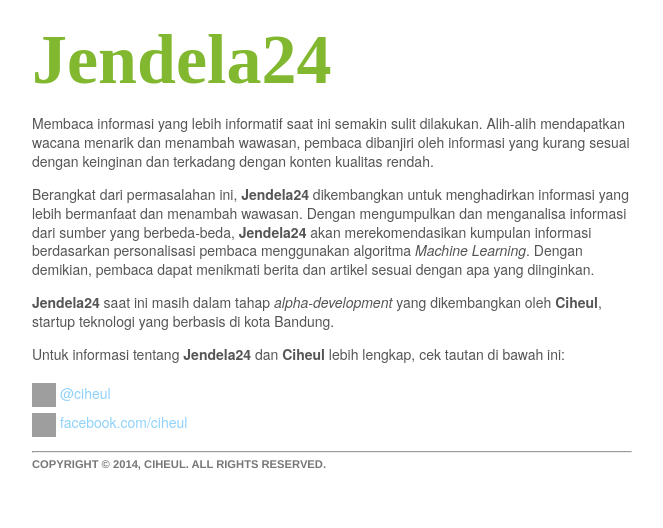
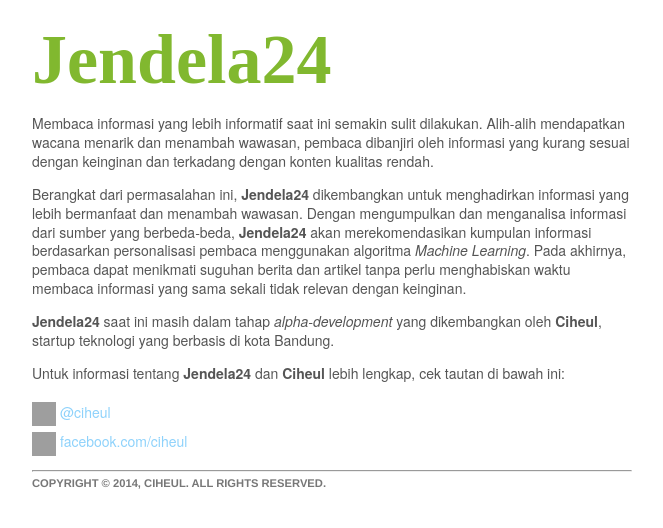
Before and after one commit to ciheul/ciheul, a Django app: template ciheul/templates/home/landing_page.html in a window 1280 px wide. Shown: the top 528 px of the page, without its empty margins (308-971 px from the left). Run offline with Django 3.2, Linux system fonts and the light colour scheme; the template is opened without the code that fills it, so the values that code supplies are empty; grey boxes are pictures that could not be loaded.

Commit message:
change content

```diff
--- a/ciheul/templates/home/landing_page.html
+++ b/ciheul/templates/home/landing_page.html
@@ -14,7 +14,7 @@
   </header>
   <article>
     <p>Membaca informasi yang lebih informatif saat ini semakin sulit dilakukan. Alih-alih mendapatkan wacana menarik dan menambah wawasan, pembaca dibanjiri oleh informasi yang kurang sesuai dengan keinginan dan terkadang dengan konten kualitas rendah. </p>
-    <p>Berangkat dari permasalahan ini, <strong>Jendela24</strong> dikembangkan untuk menghadirkan informasi yang lebih bermanfaat dan menambah wawasan. Dengan mengumpulkan dan menganalisa informasi dari sumber yang berbeda-beda, <strong>Jendela24</strong> akan merekomendasikan kumpulan informasi berdasarkan personalisasi pembaca menggunakan algoritma <i>Machine Learning</i>. Dengan demikian, pembaca dapat menikmati berita dan artikel sesuai dengan apa yang diinginkan.</p>
+    <p>Berangkat dari permasalahan ini, <strong>Jendela24</strong> dikembangkan untuk menghadirkan informasi yang lebih bermanfaat dan menambah wawasan. Dengan mengumpulkan dan menganalisa informasi dari sumber yang berbeda-beda, <strong>Jendela24</strong> akan merekomendasikan kumpulan informasi berdasarkan personalisasi pembaca menggunakan algoritma <i>Machine Learning</i>. Pada akhirnya, pembaca dapat menikmati suguhan berita dan artikel tanpa perlu menghabiskan waktu membaca informasi yang sama sekali tidak relevan dengan keinginan.</p>
     <p><strong>Jendela24</strong> saat ini masih dalam tahap <i>alpha-development</i> yang dikembangkan oleh <strong>Ciheul</strong>, startup teknologi yang berbasis di kota Bandung. <!--Jika ingin mendapatkan kabar terbaru dari kami dan ikut serta sumbang saran, silakan berlangganan dengan mengisi email di bawah ini. (Kami tidak akan menyalahgunakan email Anda. ;) )--> </p>
     <!--<label>E-mail:</label>
     <input type="text" placeholder="Email Address">
--- a/fabfile.py
+++ b/fabfile.py
@@ -60,4 +60,5 @@
 def update_ciheul():
     """Update to the latest version."""
     with cd(CIHEUL_DIR):
+        run('git stash')
         run('git pull')
```
